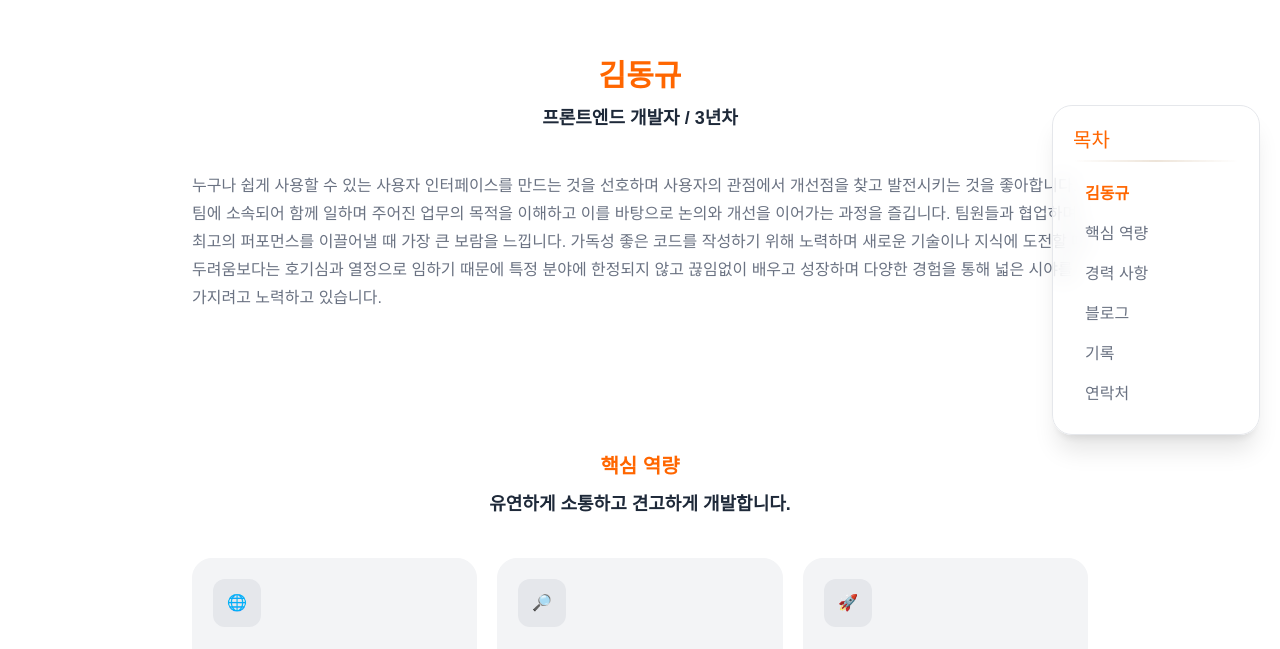
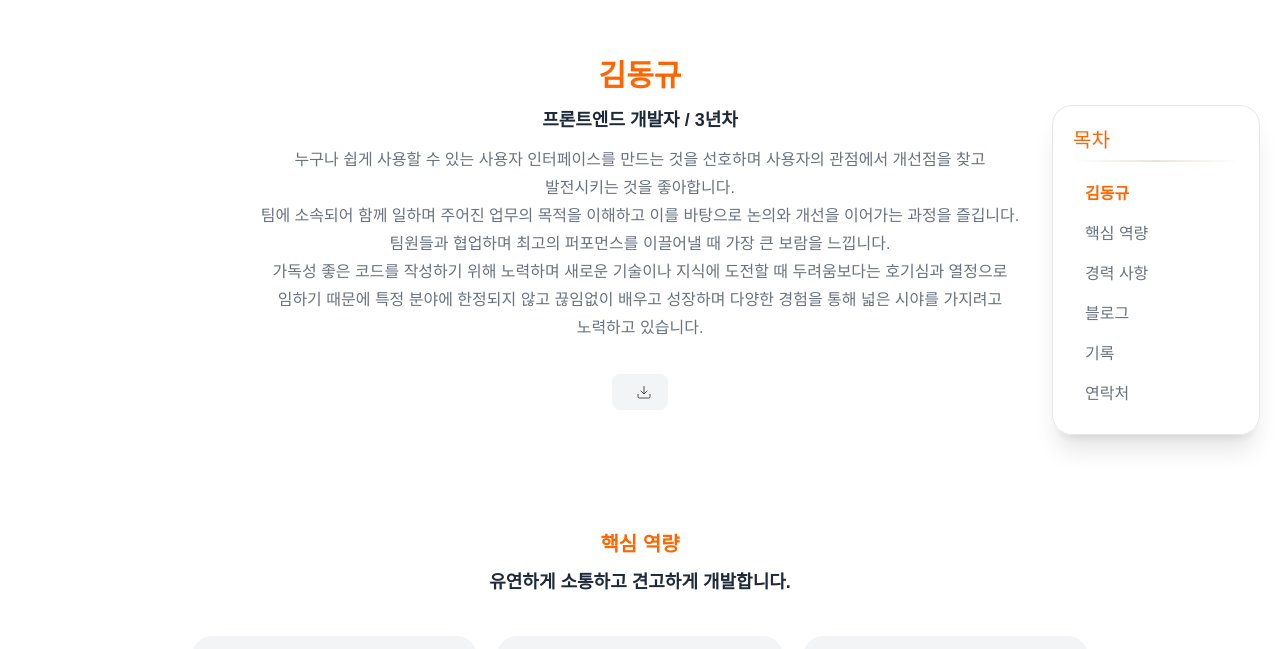
Before and after one commit to dango0812/dango0812.github.io, a Next.js app: page / in a window 1280 px wide. Shown: the part 130-779 px from the top of the page. Built offline with nearby package versions, Linux system fonts and the light colour scheme; no server answers; a web font is replaced by a local one.

Commit message:
feat: HomeHeroSection 이력서 다운로드 버튼 추가 & 여백 수정

```diff
--- a/app/(home-page)/components/HomeHeroSection.tsx
+++ b/app/(home-page)/components/HomeHeroSection.tsx
@@ -1,3 +1,5 @@
+// next
+import Image from "next/image";
 // mocks
 import { _HeroSection } from "@_mocks/home";
 // components
@@ -7,15 +9,15 @@ export default function HomeHeroSection() {
     return (
         <section
             id="hero"
-            className="pt-15 pb-20 px-5 lg:px-0"
+            className="py-15 px-5 lg:px-0"
         >
             <Container
-                className="flex flex-col gap-10"
+                maxWidth="sm"
             >
                 <ColumnFlex
-                    className="text-center gap-2.5"
                     alignItems="center"
                     justifyContent="center"
+                    className="gap-3 text-center"
                 >
                     <Typography
                         as="h1"
@@ -33,15 +35,38 @@ export default function HomeHeroSection() {
                     >
                         {_HeroSection.subtitle}
                     </Typography>
-                </ColumnFlex>
 
                     <Typography
                         as="p"
                         color="gray"
                         className="max-w-4xl leading-7"
+                        whiteSpace="prewrap"
                     >
                         {_HeroSection.description}
                     </Typography>
+
+                    <a
+                        target="_blank"
+                        href="/resume.pdf"
+                        download
+                        className="flex items-center gap-2 px-4 py-2.5 rounded-lg bg-gray-100 hover:bg-gray-200 mt-5 transition-all duration-300 ease-in-out"
+                    >
+                        <Typography
+                            as="span"
+                            fontSize="sm"
+                        >
+                            {_HeroSection.resumeDownload}
+                        </Typography>
+
+                        <Image
+                            src="/icons/icon-download.svg"
+                            alt="download icon"
+                            width={16}
+                            height={16}
+                            priority
+                        />
+                    </a>
+                </ColumnFlex>
             </Container>
         </section>
     )
```
Lines whose indentation alone changed are shown as unchanged.
